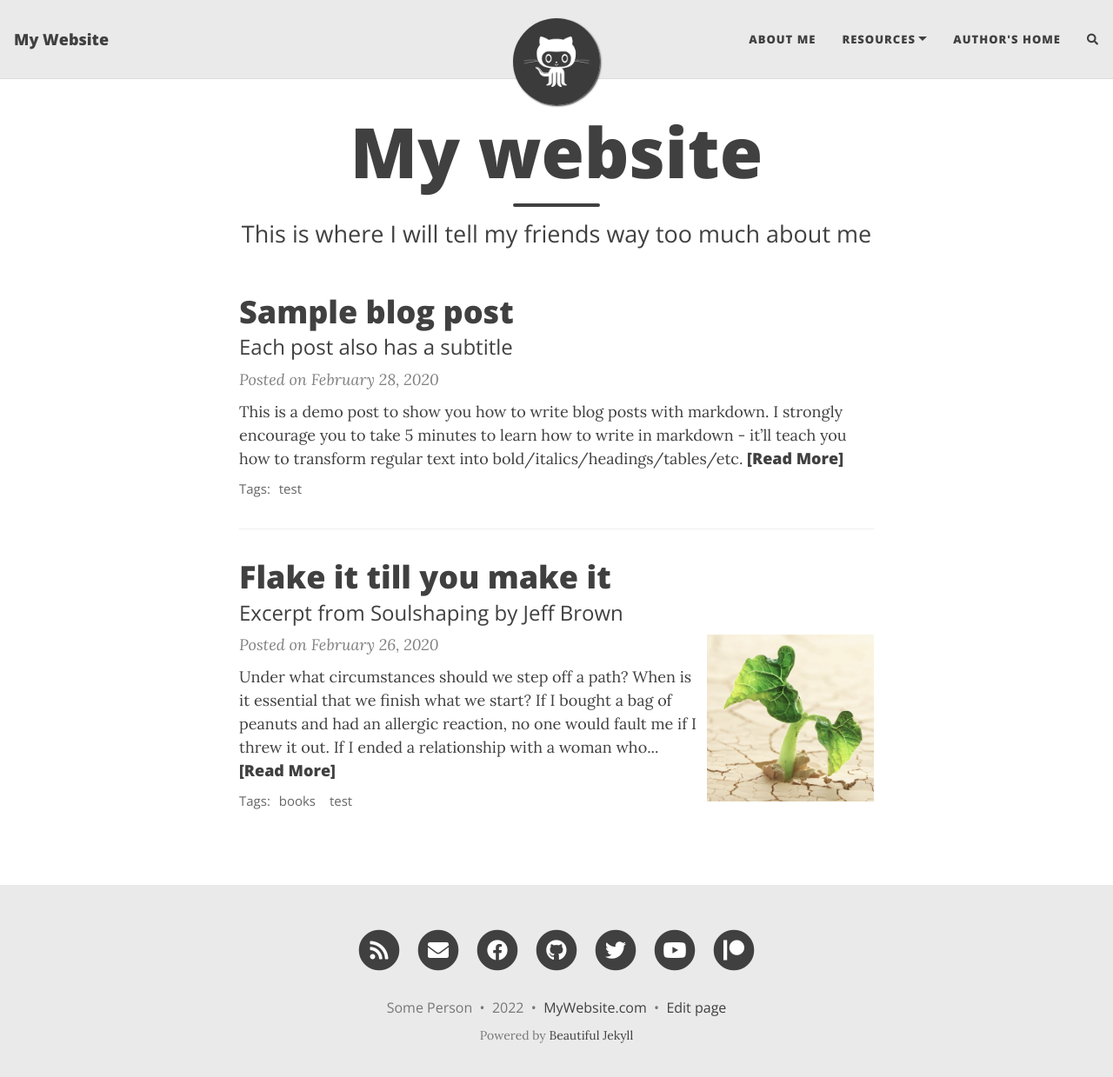
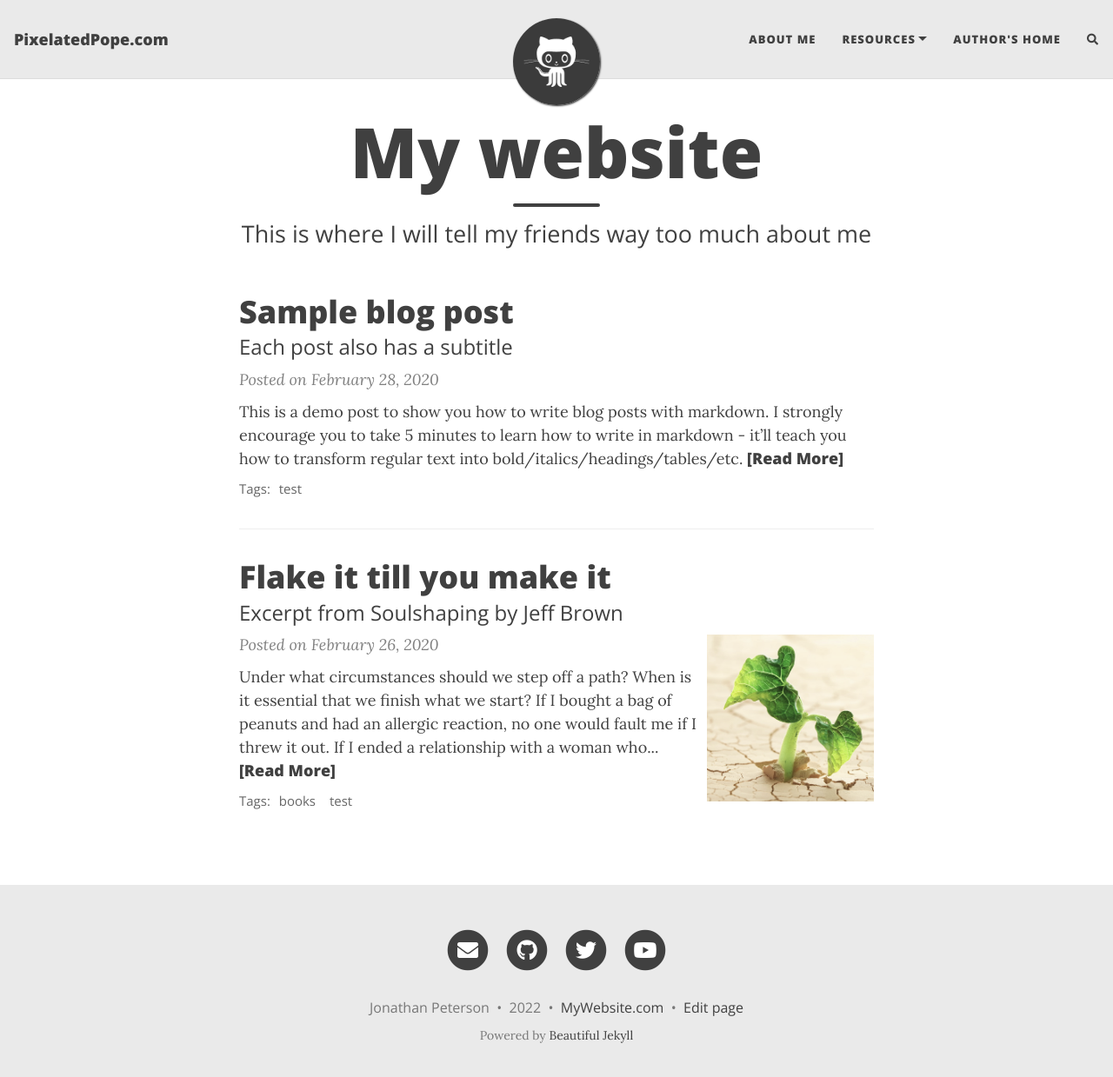
Before and after one commit to PixelatedPope/pixelatedpope.com, a Jekyll site: the page built from index.html, in a window 1280 px wide and 1252 px high. Shown: the top 1239 px of the window at 87% size. Built offline with Jekyll 4.4.1, drawn with Linux system fonts in a browser that asks for light colours; nearby versions of some CDN libraries; the list of posts is cut into pages by our own code; comment, search, counter and statistics services are not loaded; some of the changed lines change nothing that is shown.

Commit message:
Trying to customize theme

```diff
--- a/_config.yml
+++ b/_config.yml
@@ -10,10 +10,10 @@
 ############################
 
 # Name of website
-title: My Website
+title: PixelatedPope.com
 
 # Your name to show in the footer
-author: Some Person
+author: Jonathan Peterson
 
 ###############################################
 # --- List of links in the navigation bar --- #
@@ -49,16 +49,13 @@ round-avatar: true
 # Select the social network links that you want to show in the footer.
 # Uncomment the links you want to show and add your information to each one.
 social-network-links:
-  email: "someone@example.com"
-  rss: true  # remove this line if you don't want to show an RSS link at the bottom
-  facebook: deanattali
-  github: daattali
-  twitter: daattali
-  patreon: DeanAttali
-  youtube: c/daattali
+  email: "pixelatedpope@gmail.com"
+  github: pixelatedpope
+  twitter: pixelatedpope
+  youtube: c/PixelatedPope
 #  medium: yourname
 #  reddit: yourname
-#  linkedin: daattali
+  #linkedin: daattali
 #  xing: yourname
 #  stackoverflow: "3943160/daattali"
 #  snapchat: deanat78
@@ -73,7 +70,7 @@ social-network-links:
 #  mastodon: instance.url/@username
 #  ORCID: your ORCID ID
 #  google-scholar: your google scholar
-#  discord: invite/invite_code or users/userid
+  discord:
 #  kaggle: yourname
 #  hackerrank: yourname
 
--- a/_includes/social-networks-links.html
+++ b/_includes/social-networks-links.html
@@ -302,7 +302,7 @@
 
 {%- if site.social-network-links.discord -%}
   <li class="list-inline-item">
-    <a href="https://discord.com/{{ site.social-network-links.discord }}" title="Discord">
+    <a href="https://discord.gg/gamemaker" title="Discord">
       <span class="fa-stack fa-lg" aria-hidden="true">
         <i class="fas fa-circle fa-stack-2x"></i>
         <i class="fab fa-discord fa-stack-1x fa-inverse"></i>
```
